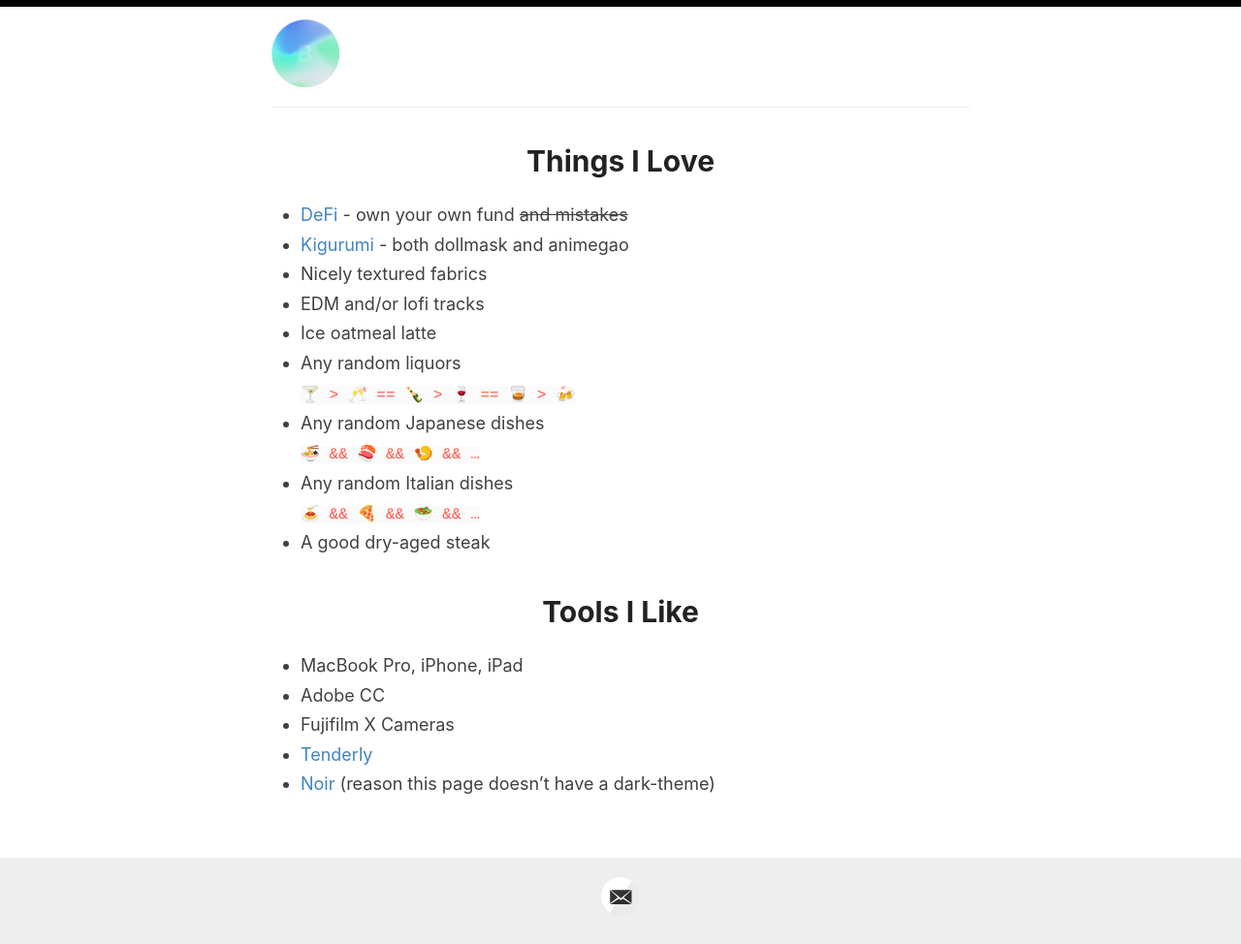
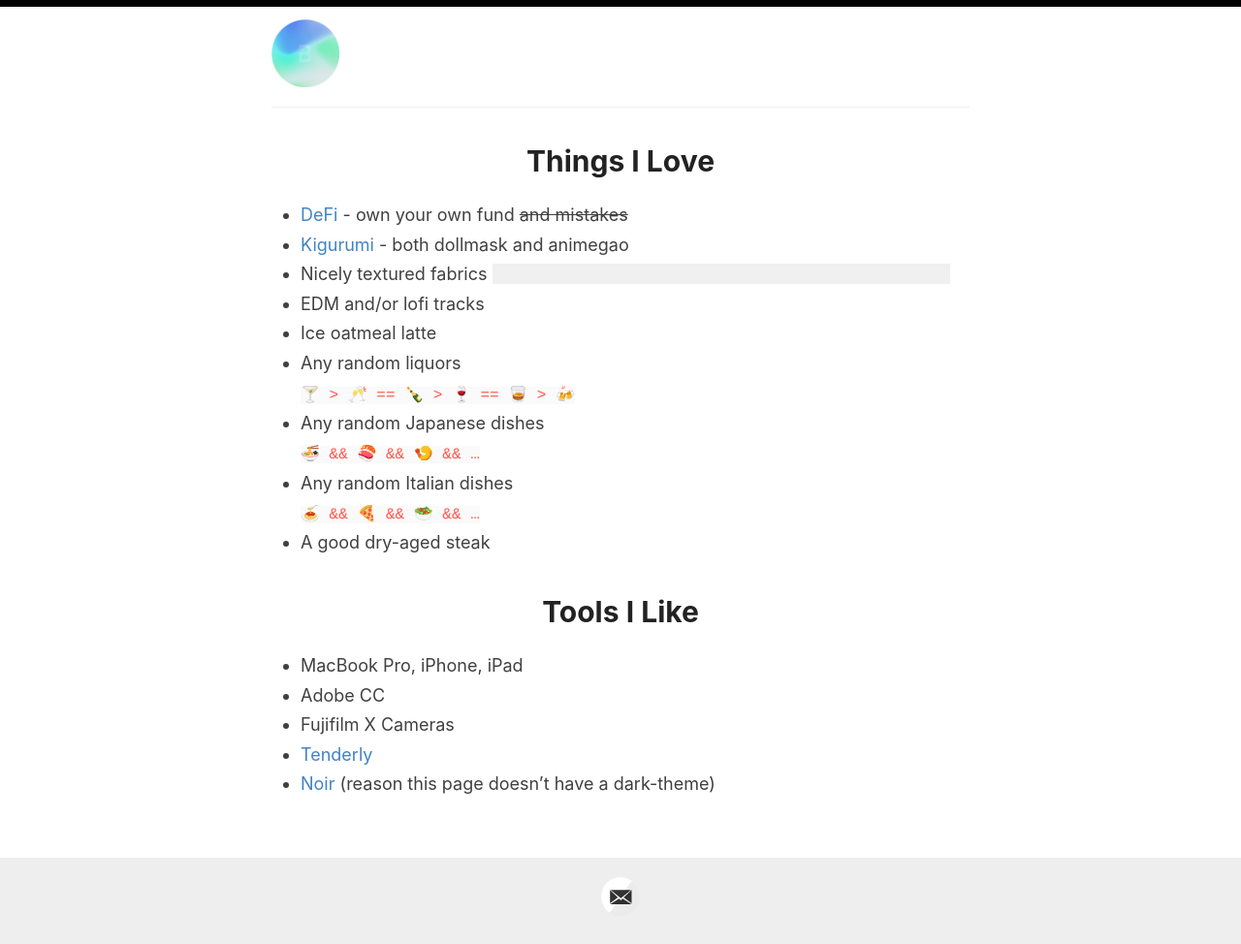
Before and after one commit to 98827ddb7e5a2c2e261912a23d9251d6/98827ddb7e5a2c2e261912a23d9251d6.github.io, a Jekyll site: the page built from index.md, in a window 1280 px wide. Shown: the whole page at 97% size. Built offline with Jekyll 4.4.1, drawn with Linux system fonts in a browser that asks for light colours; our own code applies the rules of GitHub Pages for plain Markdown files.

Commit message:
update hidden style

```diff
--- a/_sass/_hidden.scss
+++ b/_sass/_hidden.scss
@@ -1,3 +1,4 @@
 .hidden-text {
     color: rgba(120, 120, 120, 0);
+    background-color: rgba(240, 240, 240, 1);
 }
--- a/index.md
+++ b/index.md
@@ -6,7 +6,7 @@ layout: default
 
 - [DeFi](https://en.wikipedia.org/wiki/Decentralized_finance){:target="_blank" rel="noopener"} - own your own fund ~~and mistakes~~
 - [Kigurumi](https://en.wikipedia.org/wiki/Animegao_kigurumi){:target="_blank" rel="noopener"} - both dollmask and animegao
-- Nicely textured fabrics<span class="hidden-text"> on nicely shaped bodies, e.g. zentai, tights, knee-socks</span>
+- Nicely textured fabrics <span class="hidden-text">on nicely shaped bodies, e.g. zentai, tights, knee-socks</span>
 - EDM and/or lofi tracks
 - Ice oatmeal latte
 - Any random liquors \
```
